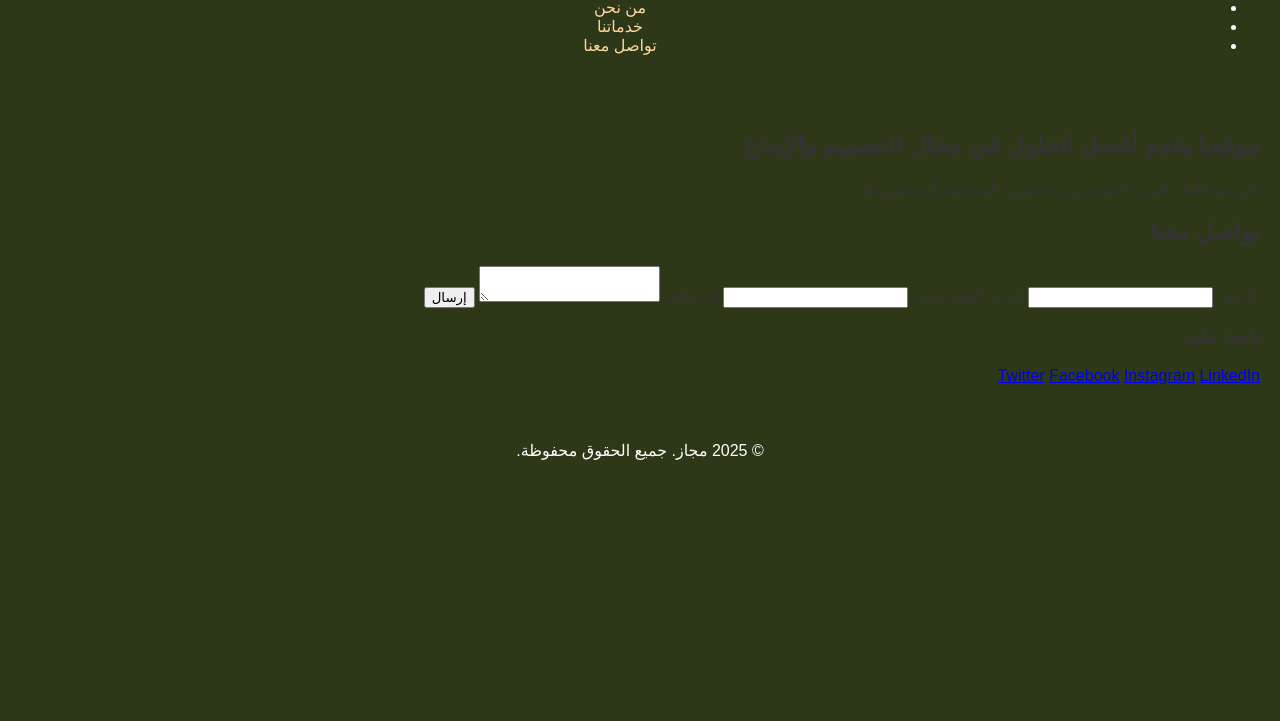
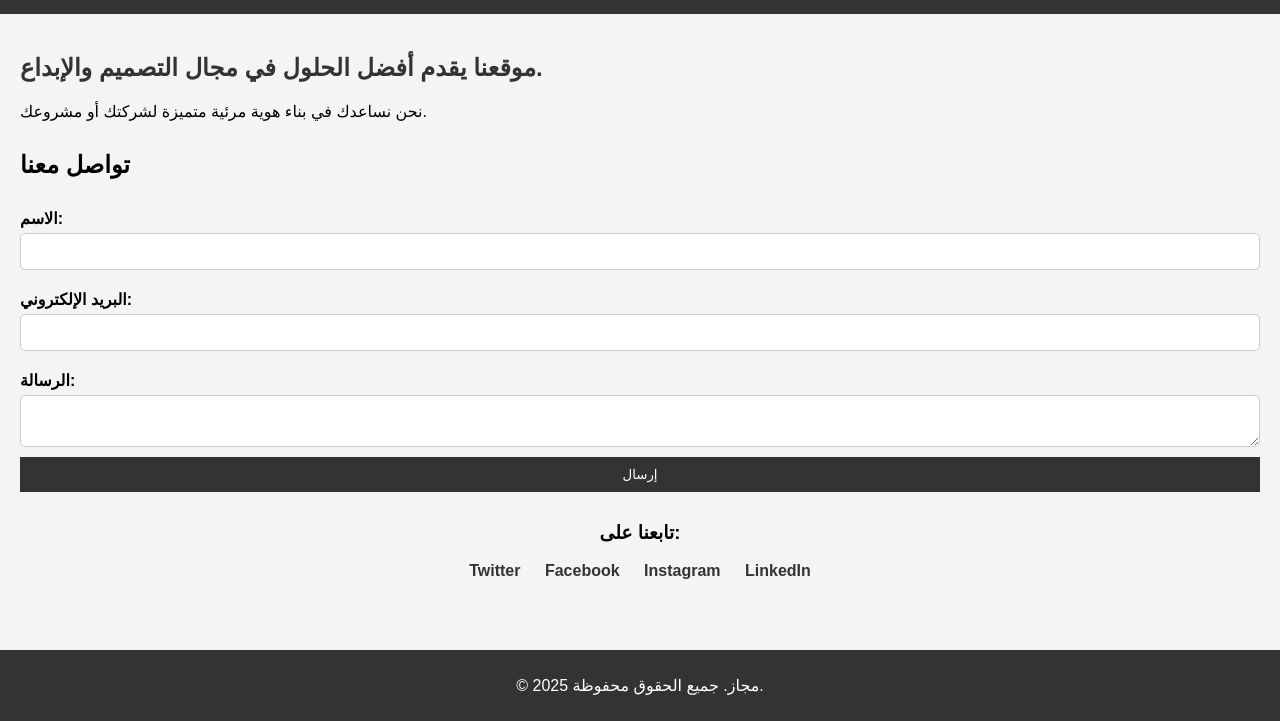
Before and after one commit to uveysosman/majaz, a plain HTML site: page index.html in a window 1280 px wide. Shown: the part 122-843 px from the top of the page. Before the commit the page ends 800 px from the top, so only its background shows below. Drawn offline with Linux system fonts and the light colour scheme.

Commit message:
Update style.css

```diff
--- a/style.css
+++ b/style.css
@@ -1,26 +1,95 @@
+/* Basic Styling */
 body {
-    font-family: 'Arial', sans-serif;
-    background-color: #2d3818;
-    color: #333;
+    font-family: Arial, sans-serif;
+    background-color: #f4f4f4;
     margin: 0;
     padding: 0;
-    direction: rtl;
-    text-align: right;
 }
 
-header, footer {
-    background-color: #2d3818;
-    color: #fff;
-    padding: 20px;
+header {
+    background-color: #333;
+    color: white;
+    padding: 10px 0;
     text-align: center;
 }
 
-nav a {
-    margin: 0 10px;
-    color: #ffd7a0;
+header nav ul {
+    list-style: none;
+    padding: 0;
+}
+
+header nav ul li {
+    display: inline;
+    margin: 0 15px;
+}
+
+header nav ul li a {
+    color: white;
     text-decoration: none;
 }
 
 main {
     padding: 20px;
 }
+
+.intro h2 {
+    color: #333;
+}
+
+.contact {
+    margin-top: 30px;
+}
+
+.contact form {
+    display: flex;
+    flex-direction: column;
+}
+
+.contact label {
+    margin-top: 10px;
+    font-weight: bold;
+}
+
+.contact input, .contact textarea {
+    padding: 10px;
+    margin-top: 5px;
+    margin-bottom: 10px;
+    border: 1px solid #ccc;
+    border-radius: 5px;
+}
+
+.contact button {
+    padding: 10px;
+    background-color: #333;
+    color: white;
+    border: none;
+    cursor: pointer;
+}
+
+.contact button:hover {
+    background-color: #555;
+}
+
+.social-links {
+    margin-top: 30px;
+    text-align: center;
+}
+
+.social-links a {
+    margin: 0 10px;
+    text-decoration: none;
+    color: #333;
+    font-weight: bold;
+}
+
+.social-links a:hover {
+    color: #007bff;
+}
+
+footer {
+    background-color: #333;
+    color: white;
+    padding: 10px 0;
+    text-align: center;
+    margin-top: 50px;
+}
```
